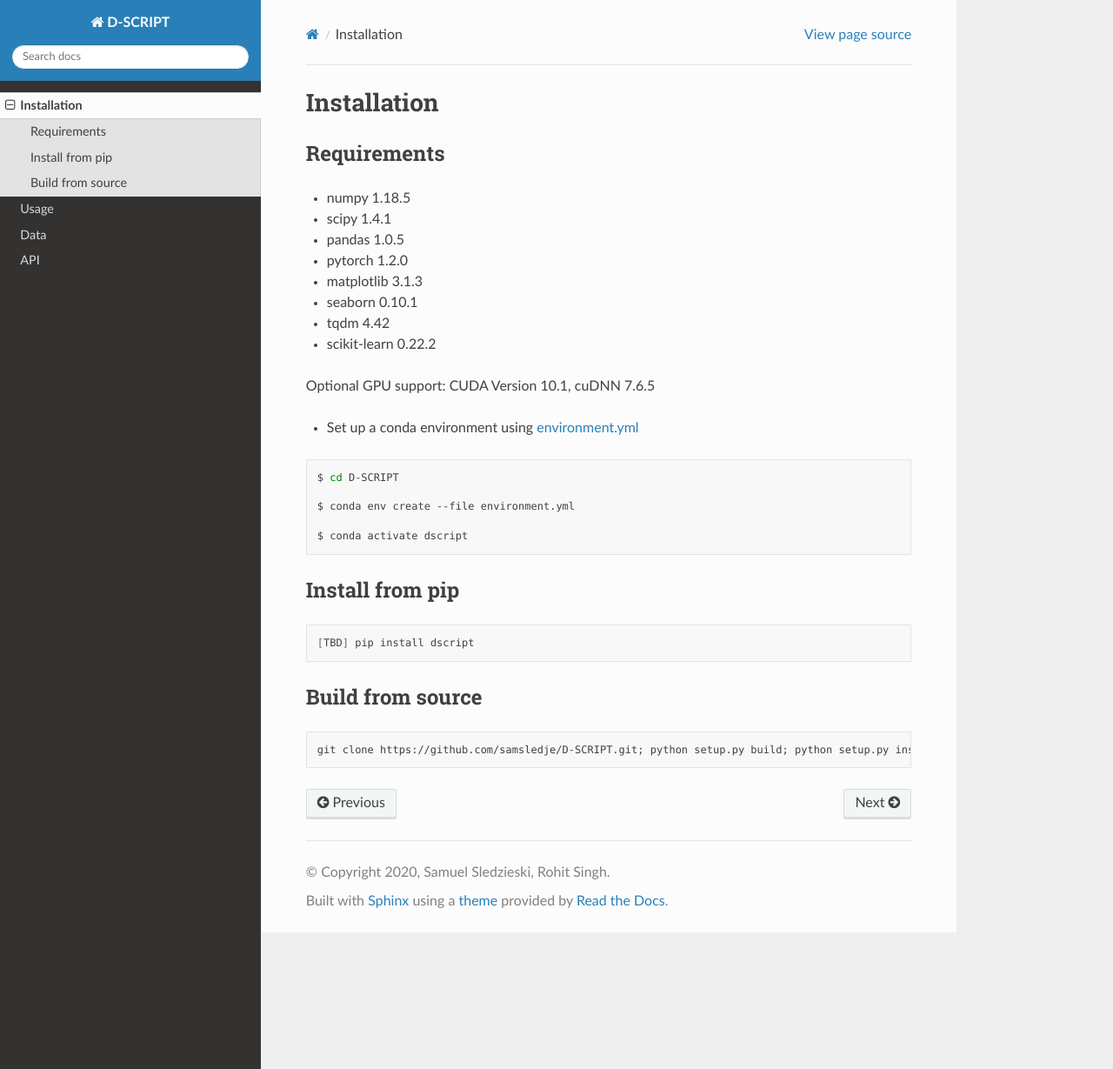
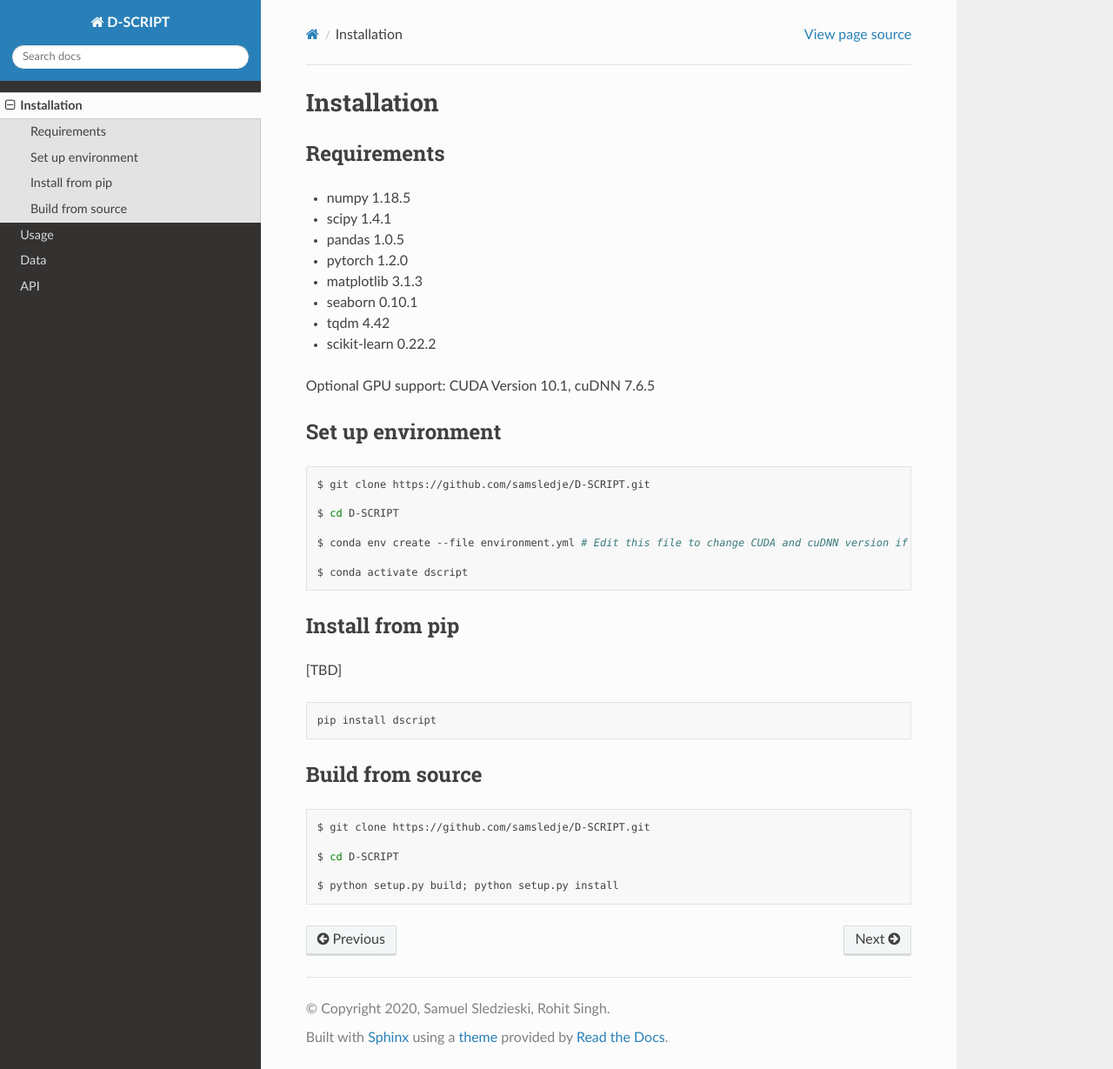
Before and after one commit to samsledje/D-SCRIPT, a Sphinx documentation site: the page built from docs/source/installation.rst, in a window 1280 px wide and 1229 px high. Shown: the whole window at 87% size. Built offline with Sphinx 7.4.7 and the Read the Docs theme 2.0.0, drawn with Linux system fonts in a browser that asks for light colours.

Commit message:
Update installation

```diff
--- a/docs/source/installation.rst
+++ b/docs/source/installation.rst
@@ -14,26 +14,35 @@ Requirements
 
 Optional GPU support: CUDA Version 10.1, cuDNN 7.6.5
 
-- Set up a conda environment using `environment.yml <https://github.com/samsledje/D-SCRIPT/blob/main/environment.yml>`_
+Set up environment
+------------------
 
 .. code-block:: bash
 
+    $ git clone https://github.com/samsledje/D-SCRIPT.git
+
     $ cd D-SCRIPT
 
-    $ conda env create --file environment.yml
+    $ conda env create --file environment.yml # Edit this file to change CUDA and cuDNN version if necessary
 
     $ conda activate dscript
 
 Install from pip
 ----------------
 
+[TBD]
+
 .. code-block:: bash
 
-    [TBD] pip install dscript
+    pip install dscript
 
 Build from source
 -----------------
 
 .. code-block:: bash
 
-    git clone https://github.com/samsledje/D-SCRIPT.git; python setup.py build; python setup.py install
+    $ git clone https://github.com/samsledje/D-SCRIPT.git
+
+    $ cd D-SCRIPT
+
+    $ python setup.py build; python setup.py install
```
